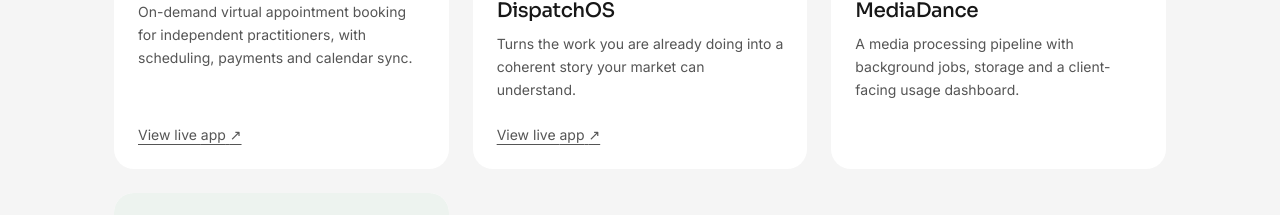
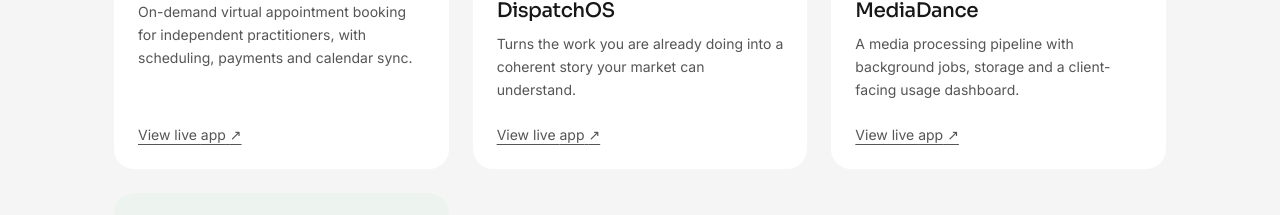
Before and after one commit to rup2701/appnomics-landing, a Next.js app: page /gallery in a window 1280 px wide. Shown: the part 2455-2670 px from the top of the page. Built offline with nearby package versions, Linux system fonts and the light colour scheme; no server answers.

Commit message:
Add live URL for MediaDance project in gallery data

```diff
--- a/components/gallery-data.ts
+++ b/components/gallery-data.ts
@@ -84,6 +84,7 @@ export const APPS: GalleryApp[] = [
   {
     name: "MediaDance", path: "MVP", categories: ["SaaS"], tags: ["Infrastructure", "Beta"],
     description: "A media processing pipeline with background jobs, storage and a client-facing usage dashboard.",
+    liveUrl: "https://telehealth-marketing.vercel.app/",
   },
   {
     name: "PlaySquares", path: "Startup", categories: ["Mobile app", "Sports app"], tags: ["SportsTech"],
```
